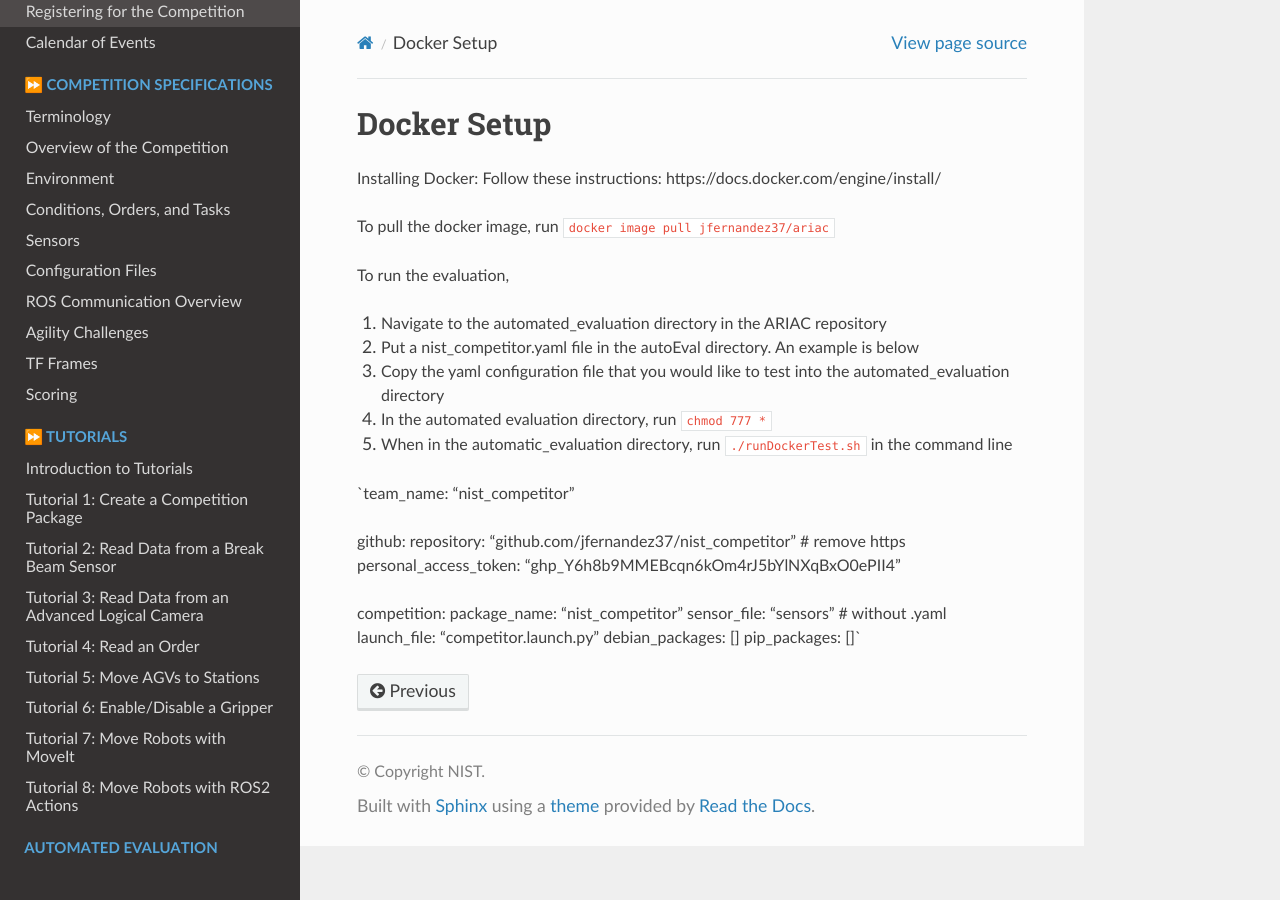
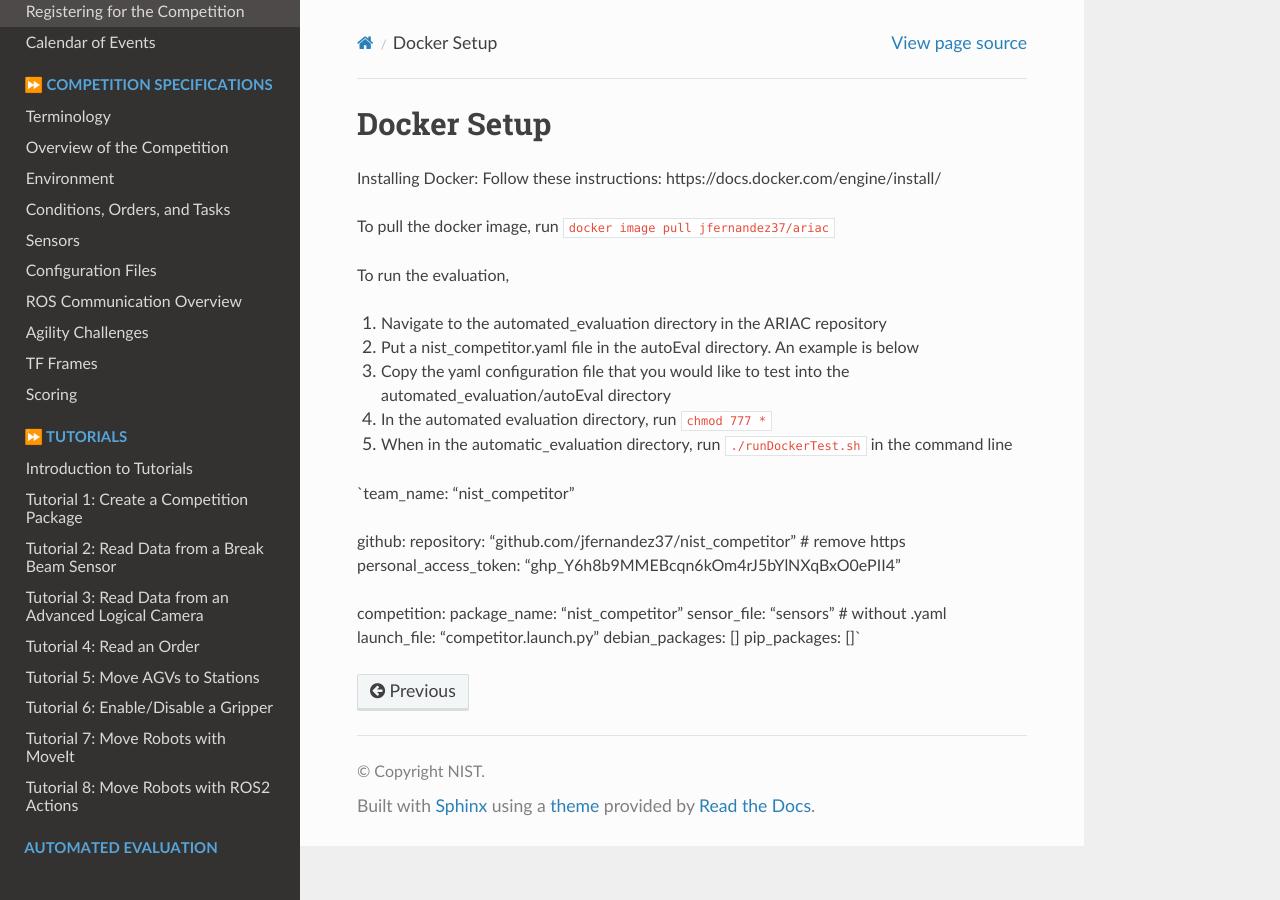
Before and after one commit to usnistgov/ARIAC, a Sphinx documentation site: the page built from docs/automated_evaluation/docker_setup.md, in a window 1280 px wide. Built offline with Sphinx 7.4.7 and the Read the Docs theme 2.0.0, drawn with Linux system fonts in a browser that asks for light colours.

Commit message:
Update docker_setup.md

```diff
--- a/docs/automated_evaluation/docker_setup.md
+++ b/docs/automated_evaluation/docker_setup.md
@@ -8,7 +8,7 @@ To pull the docker image, run `docker image pull jfernandez37/ariac`
 To run the evaluation,
 1. Navigate to the automated_evaluation directory in the ARIAC repository
 2. Put a nist_competitor.yaml file in the autoEval directory. An example is below
-3. Copy the yaml configuration file that you would like to test into the automated_evaluation directory
+3. Copy the yaml configuration file that you would like to test into the automated_evaluation/autoEval directory
 4. In the automated evaluation directory, run `chmod 777 *`
 5. When in the automatic_evaluation directory, run `./runDockerTest.sh` in the command line
 
```
